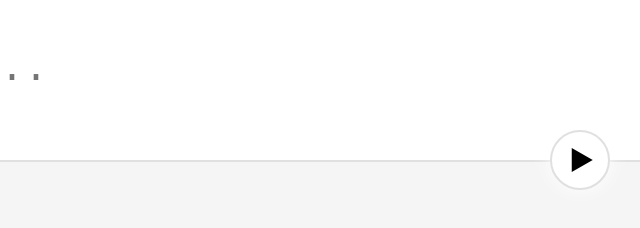
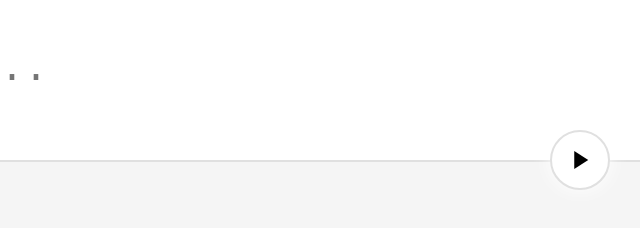
Before and after one commit to maksimr/postgres-playground, a website: page index.html in a window 1280 px wide. Shown: the full height of the page, 640-1280 px from the left. Drawn offline with Linux system fonts and the light colour scheme; a web font is replaced by a local one.

Commit message:
chore: fix css

```diff
--- a/index.html
+++ b/index.html
@@ -240,8 +240,6 @@
         position: absolute;
         bottom: calc(var(--btn-size) / 2 * -1);
         right: calc(var(--btn-size) / 2);
-        font-size: var(--btn-font-size);
-        line-height: var(--btn-size-size);
         color: var(--color-input);
       }
 
```
